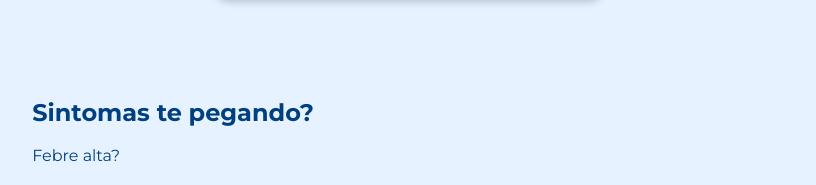
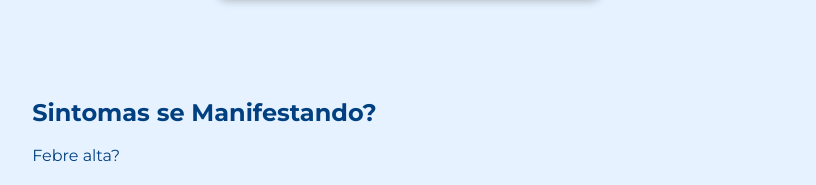
Before and after one commit to JulioFambomel/landing-page-dengue, a React (Vite) app: page / in a window 1280 px wide. Shown: the part 2748-2933 px from the top of the page, without its empty margins (231-1047 px from the left). Built offline with nearby package versions, Linux system fonts and the light colour scheme.

Commit message:
Update index.jsx

```diff
--- a/src/components/Sintomas/index.jsx
+++ b/src/components/Sintomas/index.jsx
@@ -7,7 +7,7 @@ export default function Sintomas() {
       <div className="sintomas-content">
         <img src="./img/dengue_sintomas.png" alt="" />
         <div className="sintomas-text">
-          <h2>Sintomas te pegando?</h2>
+          <h2>Sintomas se Manifestando?</h2>
           <p>
             <br />
             Febre alta? <br /> <br />
```
